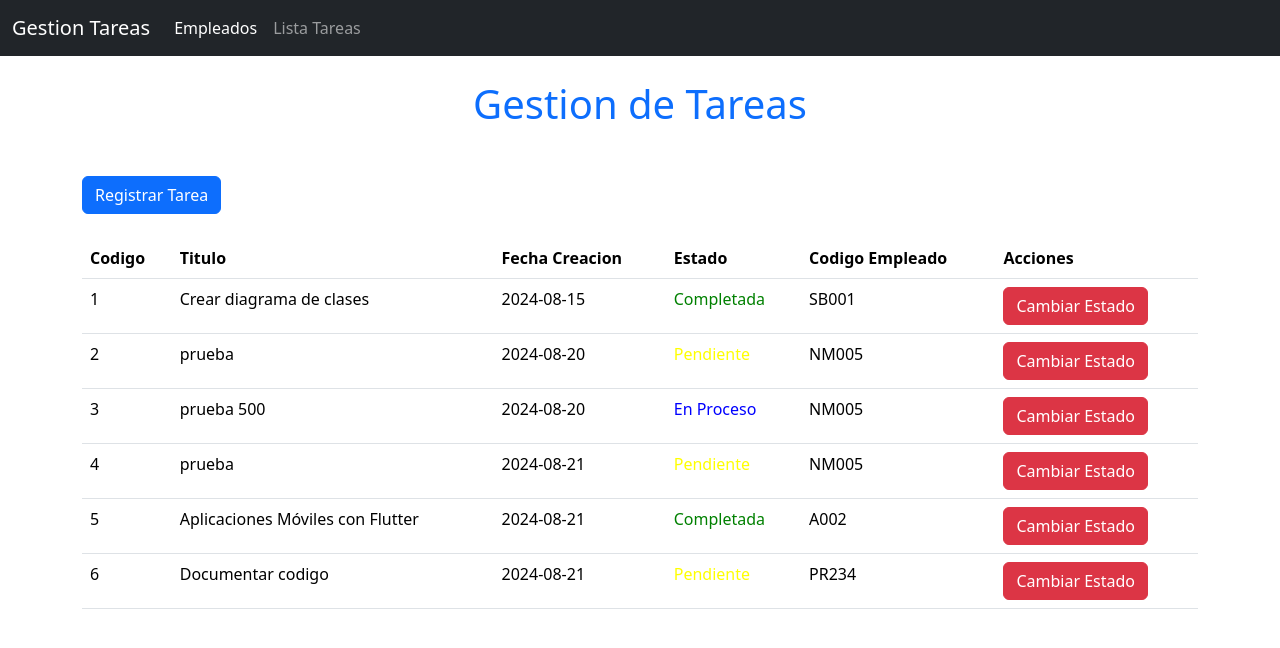
After one commit to KeniaKodigo/BOOTCAMP_FSJ22_BACKEND, a PHP site: page /lista_tareas.php in a window 1280 px wide. The commit adds this page. Shown: the top 648 px of the page. Run offline with PHP 8.4, Linux system fonts and the light colour scheme.

Commit message:
gestion de tareas

```diff
--- a/gestion_tareas_poo_solid/assets/nav.php
+++ b/gestion_tareas_poo_solid/assets/nav.php
@@ -10,7 +10,7 @@
             <a class="nav-link active" aria-current="page" href="./index.php">Empleados</a>
             </li>
             <li class="nav-item">
-            <a class="nav-link" href="#">Lista Tareas</a>
+            <a class="nav-link" href="./lista_tareas.php">Lista Tareas</a>
             </li>
         </ul>
         </div>
--- a/gestion_tareas_poo_solid/clases/Gerente.php
+++ b/gestion_tareas_poo_solid/clases/Gerente.php
@@ -1,13 +1,17 @@
 <?php
 require_once "./clases/Empleados.php";
+require_once "./clases/Tareas.php";
 
 class Gerente extends Empleados{
 
     public static function crearTarea($id, $titulo, $descripcion, $codigo_empleado){
         //el gerente instancia la clase Tareas para crear una nueva
         $tarea = new Tareas($id, $titulo, $descripcion, $codigo_empleado);
-        $results = $tarea->agregarTarea();
-        return $results; //mensaje
+        return $tarea->agregarTarea();
+        //return $results; //mensaje
+        //redireccionamos a una vista
+        //header("location: ./index.php");
+
     }
 
     //ver la lista de las tareas
--- a/gestion_tareas_poo_solid/clases/Tareas.php
+++ b/gestion_tareas_poo_solid/clases/Tareas.php
@@ -35,7 +35,11 @@ class Tareas{
         ];
         //guardamos la informacion en el json ya codificado
         self::guardarTarea($array_tareas);
-        return "Se ha guardado la tarea correctamente";
+        //return "Se ha guardado la tarea correctamente";
+        //recargadno la pagina de lista_tareas para visualizar la nueva tarea en la tabla
+        echo "<script>
+            window.location.href = 'lista_tareas.php'
+        </script>";
     }
 
     //metodos estaticos
@@ -79,7 +83,10 @@ class Tareas{
         if($tarea_encontrada){
             //actualizamos el json
             self::guardarTarea($tareas);
-            echo "Tarea actualizada";
+            echo "<script>
+                window.location.href = 'lista_tareas.php'
+            </script>";
+            //echo "Tarea actualizada";
         }else{
             echo "Tarea con el ID $id no fue encontrada";
         }
--- /dev/null
+++ b/gestion_tareas_poo_solid/lista_tareas.php
@@ -0,0 +1,163 @@
+<!DOCTYPE html>
+<html lang="en">
+<head>
+    <meta charset="UTF-8">
+    <meta name="viewport" content="width=device-width, initial-scale=1.0">
+    <link href="https://cdn.jsdelivr.net/npm/bootstrap@5.3.3/dist/css/bootstrap.min.css" rel="stylesheet" integrity="sha384-QWTKZyjpPEjISv5WaRU9OFeRpok6YctnYmDr5pNlyT2bRjXh0JMhjY6hW+ALEwIH" crossorigin="anonymous">
+    <title>Home</title>
+</head>
+<body>
+    <!-- incluimos el nav -->
+    <?php include("./assets/nav.php"); ?>
+    <main class="container">
+        <h1 class="text-center text-primary my-4">Gestion de Tareas</h1>
+
+    <!-- Carga de datos de los empleados -->
+    <?php
+        /** Hacemos el llamado del metodo para cargar la informacion del json de los empleados */
+        require_once("./clases/Gerente.php");
+        require_once("./clases/Tareas.php");
+
+        $lista_tareas = Gerente::verTareas(); //[]
+        //llamar el metodo para enlistar la informacion de los empleados
+        $lista_empleados = Gerente::cargarListaEmpleados(); //[]
+
+    ?>
+    <button type="button" class="btn btn-primary my-4" data-bs-toggle="modal" data-bs-target="#ModalRegistroTarea">Registrar Tarea</button>
+
+    <table class="table">
+        <thead>
+            <th>Codigo</th>
+            <th>Titulo</th>
+            <th>Fecha Creacion</th>
+            <th>Estado</th>
+            <th>Codigo Empleado</th>
+            <th>Acciones</th>
+        </thead>
+        <tbody>
+            <?php
+                #Iteramos la informacion del arreglo de tareas
+                foreach($lista_tareas as $tarea){
+                    $color_estado = "";
+                    //switch para cambiar el color del estado
+                    switch($tarea['estado']){
+                        case "Pendiente":
+                            $color_estado = 'yellow';
+                            break;
+                        case "En Proceso":
+                            $color_estado = 'blue';
+                            break;
+                        case "Completada":
+                            $color_estado = 'green';
+                            break;
+                    }
+            ?>
+                <tr>
+                    <!-- Accedemos a los campos del json de las tareas -->
+                    <td><?php echo $tarea['id_tarea'];  ?></td>
+                    <td><?php echo $tarea['titulo'];  ?></td>
+                    <td><?php echo $tarea['fecha_creacion'];  ?></td>
+                    <td style="color: <?php echo $color_estado ?>"><?php echo $tarea['estado'];  ?></td>
+                    <td><?php echo $tarea['codigo_empleado'];  ?></td>
+                    <td>
+                        <button class="btn btn-danger" data-bs-toggle="modal" data-bs-target="#ModalEstado<?php echo $tarea['id_tarea'];  ?>">Cambiar Estado</button>
+                    </td>
+                </tr>
+                <!-- Modal -->
+                <div class="modal fade" id="ModalEstado<?php echo $tarea['id_tarea'];  ?>" tabindex="-1" aria-labelledby="exampleModalLabel" aria-hidden="true">
+                <div class="modal-dialog">
+                    <div class="modal-content">
+                    <div class="modal-header">
+                        <h1 class="modal-title fs-5" id="exampleModalLabel">Actualizacion de estado</h1>
+                        <button type="button" class="btn-close" data-bs-dismiss="modal" aria-label="Close"></button>
+                    </div>
+                    <form action="" method="post">
+                        <div class="modal-body">
+                            <!-- accediendo a los campos de la lista de tareas del json -->
+                            <h6 class="text-center"><?php echo $tarea['titulo'];  ?></h6>
+                            <p class="text-center"><strong>Estado: </strong><?php echo $tarea['estado'];  ?></p>
+
+                            <input type="hidden" name="id" value="<?php echo $tarea['id_tarea'];  ?>">
+
+                            <label for="">Actualizar Estado</label>
+                            <select name="estado" id="" class="form-control">
+                                <option value="Pendiente">Pendiente</option>
+                                <option value="En Proceso">En Proceso</option>
+                                <option value="Completada">Completada</option>
+                            </select>
+                        </div>
+                        <div class="modal-footer">
+                            <button type="button" class="btn btn-secondary" data-bs-dismiss="modal">Close</button>
+                            <button type="submit" class="btn btn-warning">Actualizar Estado</button>
+
+                        </div>
+                    </form>
+                    </div>
+                </div>
+                </div>
+                <!-- cierre del modal de actualizar estado -->
+                <?php
+                    if(isset($_POST['id'], $_POST['estado'])){
+                        $id_tarea = $_POST['id']; //extraemos el valor del input oculto
+                        $estado = $_POST['estado'];
+                        //echo $estado;
+                        //metodo para cambiar el estado
+                        Tareas::cambiarEstado($id_tarea, $estado);
+                    }
+                ?>
+            <?php } ?>
+        </tbody>
+    </table>
+
+    <!-- Modal para registrar tareas -->
+    <div class="modal fade" id="ModalRegistroTarea" tabindex="-1" aria-labelledby="exampleModalLabel" aria-hidden="true">
+    <div class="modal-dialog">
+        <div class="modal-content">
+        <div class="modal-header">
+            <h1 class="modal-title fs-5" id="exampleModalLabel">Registro de Tareas</h1>
+            <button type="button" class="btn-close" data-bs-dismiss="modal" aria-label="Close"></button>
+        </div>
+        <form action="" method="post">
+            <div class="modal-body">
+                <label for="">Id Tarea</label>
+                <input type="text" name="id_tarea" class="form-control">
+
+                <label for="">Titulo</label>
+                <input type="text" name="titulo" class="form-control">
+
+                <label for="">Descripcion</label>
+                <input type="text" name="descripcion" class="form-control">
+
+                <label for="">Asignar Empleado</label>
+                <!-- generar un select de la lista de empleados -->
+                <select name="id_empleado" id="" class="form-control">
+                    <?php foreach($lista_empleados as $empleado){ ?>
+                        <option value="<?php echo $empleado['codigo_empleado']; ?>"><?php echo $empleado['nombre']; ?></option>
+                    <?php } ?>
+                </select>
+            </div>
+            <div class="modal-footer">
+                <button type="button" class="btn btn-secondary" data-bs-dismiss="modal">Close</button>
+                <button type="submit" class="btn btn-primary">Save changes</button>
+            </div>
+        </form>
+        </div>
+    </div>
+    </div>
+    <!-- Cierre del modal -->
+    <?php
+        //validamos y guardamos la informacion de la tarea
+        if(isset($_POST['id_tarea'], $_POST['titulo'], $_POST['descripcion'], $_POST['id_empleado'])){
+
+            $id_tarea = $_POST['id_tarea'];
+            $titulo = $_POST['titulo'];
+            $descripcion = $_POST['descripcion'];
+            $id_empleado = $_POST['id_empleado'];
+
+            Gerente::crearTarea($id_tarea, $titulo, $descripcion, $id_empleado);
+        }
+    ?>
+    </main>
+</body>
+<script src="https://cdn.jsdelivr.net/npm/bootstrap@5.3.3/dist/js/bootstrap.bundle.min.js" integrity="sha384-YvpcrYf0tY3lHB60NNkmXc5s9fDVZLESaAA55NDzOxhy9GkcIdslK1eN7N6jIeHz" crossorigin="anonymous"></script>
+</html>
--- a/gestion_tareas_poo_solid/tareas.json
+++ b/gestion_tareas_poo_solid/tareas.json
@@ -20,7 +20,31 @@
         "titulo": "prueba 500",
         "descripcion": "status http",
         "fecha_creacion": "2024-08-20",
+        "estado": "En Proceso",
+        "codigo_empleado": "NM005"
+    },
+    {
+        "id_tarea": "4",
+        "titulo": "prueba",
+        "descripcion": "prueba",
+        "fecha_creacion": "2024-08-21",
         "estado": "Pendiente",
         "codigo_empleado": "NM005"
+    },
+    {
+        "id_tarea": "5",
+        "titulo": "Aplicaciones M\u00f3viles con Flutter",
+        "descripcion": "Curso para aprender react desde cero con conocimientos previos de html y js",
+        "fecha_creacion": "2024-08-21",
+        "estado": "Completada",
+        "codigo_empleado": "A002"
+    },
+    {
+        "id_tarea": "6",
+        "titulo": "Documentar codigo",
+        "descripcion": "documenta el codigo backend de php y poo...",
+        "fecha_creacion": "2024-08-21",
+        "estado": "Pendiente",
+        "codigo_empleado": "PR234"
     }
 ]
```
Also changed, not shown: gestion_tareas_poo_solid/testeoClases.php (+10 -0 lines).
